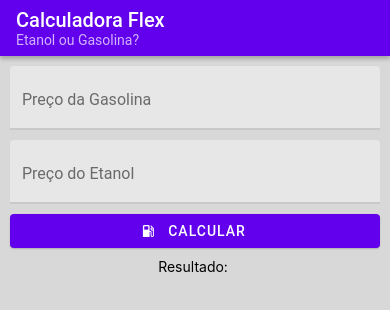
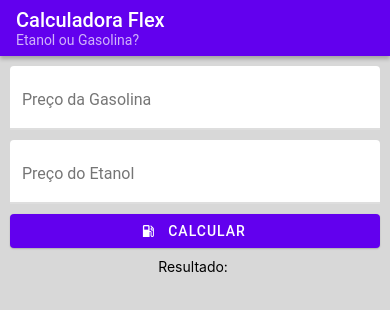
Before and after one commit to geraldohomero/CalcFlex, a React Native app: screen / in a window 390 px wide. Shown: the top 310 px of the page. Built offline with nearby package versions, Linux system fonts and the light colour scheme.

Commit message:
update - refac p2

```diff
--- a/App.js
+++ b/App.js
@@ -5,6 +5,7 @@ import { TextInput, Button } from 'react-native-paper';
 import Container from './src/components/Container';
 import Header from './src/components/Header';
 import Body from './src/components/Body';
+import Input from './src/components/Input';
 
 const App = () => {
 
@@ -16,14 +17,12 @@ const App = () => {
     <Container>
       <Header title={'Calculadora Flex'}/>
         <Body>
-          <TextInput
-            style={styles.input}
+          <Input
             label="Preço da Gasolina"
             value={gas}
             onChangeText={text => setGas(text)}
           />
-            <TextInput
-            style={styles.input}
+            <Input
             label="Preço do Etanol"
             value={eta}
             onChangeText={text => setEta(text)}
@@ -39,12 +38,6 @@ const App = () => {
 }
 
 const styles = StyleSheet.create({
-  body: {
-    margin: 10,
-  },
-  input: {
-    marginBottom: 10
-  },
   text: {
     textAlign: 'center',
     marginTop: 10,
--- /dev/null
+++ b/src/components/Input.js
@@ -0,0 +1,22 @@
+import React from 'react';
+import { StyleSheet } from 'react-native';
+import { TextInput } from 'react-native-paper';
+
+const Input = (props) => {
+    return (
+    <TextInput
+        style={styles.input}
+        keyboardType='decimal-pad'
+        {...props}
+    />
+    )
+};
+
+const styles = StyleSheet.create({
+    input: {
+        backgroundColor: '#fff',
+        marginBottom: 10
+      },
+});
+
+export default Input;
```
